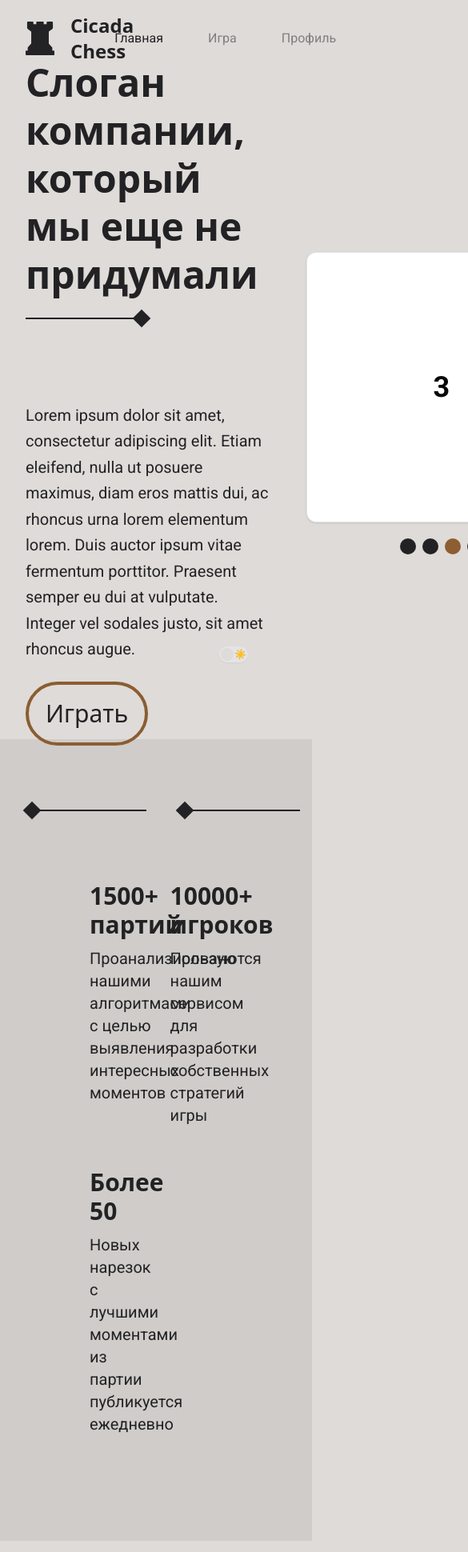
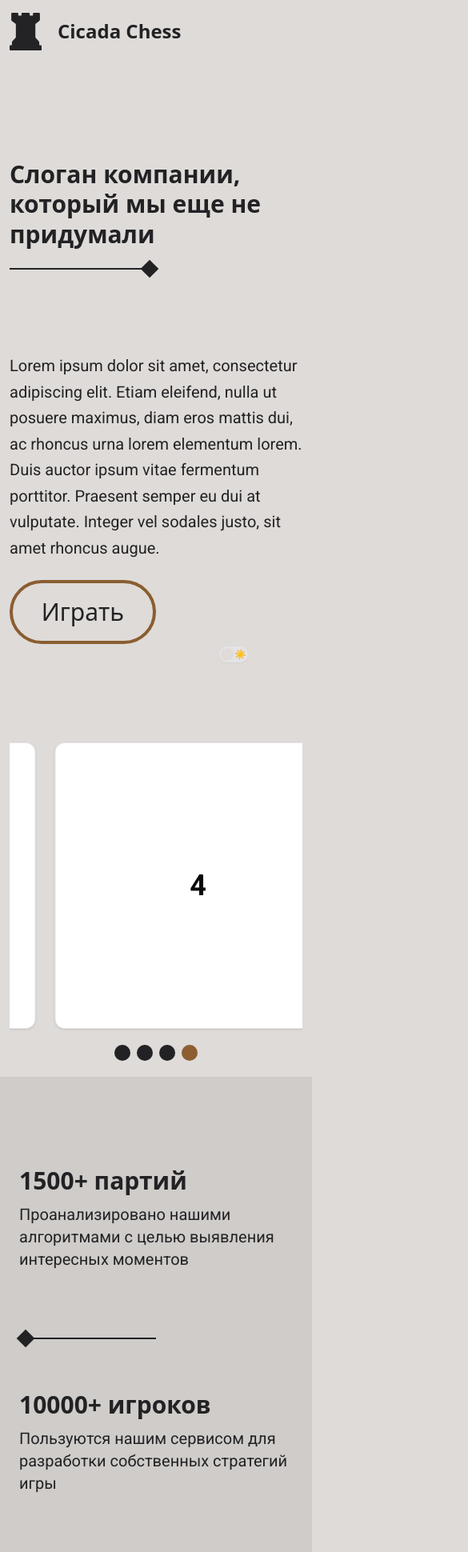
Before and after one commit to SmokingElk/cicada-frontend-mirror, a Next.js app: page / in a window 390 px wide. Shown: the top 1940 px of the page at 80% size, 585 px wide, since content can reach past the window. Built offline with nearby package versions, Linux system fonts and the light colour scheme.

Commit message:
Adaptive with broken info

```diff
--- a/src/components/(shared)/common/wrapper.tsx
+++ b/src/components/(shared)/common/wrapper.tsx
@@ -7,7 +7,7 @@ export default function Wrapper({ children, className }: WrapperProps) {
   return (
     <div
       className={cn(
-        "max-w-screen-xl px-8 sm:px-10 lg:px-16 mx-auto",
+        "max-w-screen-xl px-3 md:px-10 lg:px-16 mx-auto",
         className
       )}
     >
--- a/src/components/(shared)/framing/header.tsx
+++ b/src/components/(shared)/framing/header.tsx
@@ -6,10 +6,10 @@ import HeaderMenu from "@/components/(shared)/framing/headerMenu";
 
 export default function Header() {
 	return (
-		<header className="fixed top-0 left-0 right-0 h-[var(--header-height)] z-40 w-full bg-background">
+		<header className="fixed top-0 left-0 right-0 h-[var(--header-height)] z-40 w-full mx-auto bg-background">
 			<Wrapper className="flex flex-row items-center justify-between py-4">
 				<div className="flex items-center">
-					<Image src={logo} alt="Logo" width={40} height={36}/>
+					<Image src={logo} alt="Logo" className="h-1/3 md:h-auto" width={40} height={36}/>
 					<h1 className="text-2xl ml-5 font-bold">Cicada Chess</h1>
 				</div>
 				<HeaderMenu/>
--- a/src/components/(shared)/framing/headerMenu.tsx
+++ b/src/components/(shared)/framing/headerMenu.tsx
@@ -21,13 +21,13 @@ export default function Nav() {
         ? currentPath === highlight
         : currentPath.startsWith(highlight);
 
-    return `cursor-pointer px-3 py-2 rounded-md text-foreground transition-opacity ${
+    return `cursor-pointer px-3 py-2 m-0 rounded-md text-foreground transition-opacity text-sm md:text-base ${
       isActive ? "opacity-100" : "opacity-50 hover:opacity-100"
     }`;
   };
 
   return (
-    <nav className="h-full flex justify-center items-center space-x-8">
+    <nav className="hidden md:flex h-full justify-center items-center gap-0 md:gap-8 ">
       {headerMenuItems.map((link) => (
         <Link key={link.href} href={link.href} className={getClassName(link)}>
           {link.label}
--- a/src/components/(shared)/landing/landingPage.tsx
+++ b/src/components/(shared)/landing/landingPage.tsx
@@ -31,10 +31,10 @@ export default function LandingPage() {
 
   return (
     <>
-      <section className="h-screen flex items-center">
-        <Wrapper className="flex flex-row justify-between items-center gap-x-10">
-          <div className="w-1/2 flex flex-col justify-center space-y-6">
-            <h1 className="font-semibold text-5xl leading-tight">
+      <section className="h-auto md:h-screen flex items-center mb-5">
+        <Wrapper className="flex flex-col md:flex-row justify-between items-center gap-x-10">
+          <div className="w-full md:w-1/2 h-screen md:h-auto flex flex-col justify-center space-y-6">
+            <h1 className="font-semibold text-3xl md:text-5xl leading-tight">
               Слоган компании, который мы еще не придумали
             </h1>
             <LineSeparator />
@@ -49,32 +49,39 @@ export default function LandingPage() {
               <Link href="/game">Играть</Link>
             </Button>
           </div>
-          <div className="w-1/2">
+          <div className="w-full md:w-1/2">
             <LandingCarousel />
           </div>
         </Wrapper>
       </section>
       <section className="flex flex-col items-center w-full bg-muted">
         <Wrapper className={"mt-14"}>
-          <div className="flex flex-row justify-between gap-x-10 w-full">
+          <div className="hidden md:flex flex-row justify-between gap-x-10 w-full">
             <LineSeparator direction="left" className="flex-1" />
             <LineSeparator direction="left" className="flex-1" />
           </div>
-          <div className="flex flex-wrap justify-between items-start gap-y-8 mt-14 mb-28 mx-20">
+          <div
+              className="flex flex-col md:flex-row md:flex-wrap justify-between items-start gap-y-8 mt-14 mb-28 mx-3 md:mx-20">
             <LandingCard
                 title="1500+ партий"
                 description="Проанализировано нашими алгоритмами с целью выявления интересных моментов"
-              className="w-[45%]"
+                className="w-full md:w-[45%]"
             />
+            <div className="md:hidden gap-x-10 w-full">
+              <LineSeparator direction="left" className="flex-1"/>
+            </div>
             <LandingCard
                 title="10000+ игроков"
                 description="Пользуются нашим сервисом для разработки собственных стратегий игры"
-              className="w-[45%]"
+                className="w-full md:w-[45%]"
             />
+            <div className="md:hidden gap-x-10 w-full">
+              <LineSeparator direction="left" className="flex-1"/>
+            </div>
             <LandingCard
                 title="Более 50"
                 description="Новых нарезок с лучшими моментами из партии публикуется ежедневно"
-              className="w-[45%]"
+                className="w-full md:w-[45%]"
             />
           </div>
         </Wrapper>
@@ -83,9 +90,45 @@ export default function LandingPage() {
         <Wrapper className="w-full">
           <div className="mt-24 flex flex-col items-center w-full">
             <div
-              className={`grid grid-cols-[1fr_20px_1fr_20px_1fr] gap-y-8 justify-between w-full items-start justify-items-center`}
+                className={`md:hidden grid-col grid-cols-[1fr_20px_1fr_20px_1fr] gap-y-8 justify-between w-full items-start justify-items-center`}
             >
-              {features.reduce((acc, { description }, index) => {
+              {features.reduce((acc, {description, image}, index) => {
+                acc.push(
+                    <div key={index * 2} className="w-2/3 text-xl text-center">
+                      {description}
+                    </div>
+                );
+                acc.push(
+                    <div
+                        key={`feature_image_${index}`}
+                        className={`w-full h-[400px] relative`}
+                    >
+                      <Image
+                          src={image}
+                          alt="grid"
+                          layout="fill"
+                          objectFit="contain"
+                      />
+                    </div>
+                );
+
+                if (index != features.length - 1) {
+                  acc.push(
+                      <PointSeparator
+                          key={index * 2 + 1}
+                          width={"full"}
+                          height={20}
+                      />
+                  );
+                }
+
+                return acc;
+              }, [] as ReactNode[])}
+            </div>
+            <div
+                className={`hidden md:grid grid-cols-[1fr_20px_1fr_20px_1fr] gap-y-8 justify-between w-full items-start justify-items-center`}
+            >
+              {features.reduce((acc, {description}, index) => {
                 acc.push(
                     <div key={index * 2} className="w-2/3 text-xl text-center">
                       {description}
@@ -105,7 +148,7 @@ export default function LandingPage() {
                 return acc;
               }, [] as ReactNode[])}
 
-              {features.reduce((acc, { image }, index) => {
+              {features.reduce((acc, {image}, index) => {
                 acc.push(
                     <div
                         key={`feature_image_${index}`}
--- a/src/components/(shared)/profile/info/profileInfo.tsx
+++ b/src/components/(shared)/profile/info/profileInfo.tsx
@@ -17,13 +17,13 @@ export default function profileInfoContent() {
   return (
       <div className="flex gap-4 justify-stretch">
         <div className="w-full">
-        <div className="w-5/6">
+          <div className="w-full">
             <input
-            className="font-montserrat text-foreground text-4xl w-full bg-transparent outline-none font-semibold h-[70px]"
+                className="font-montserrat text-foreground text-2xl md:text-4xl w-full bg-transparent outline-none font-semibold h-[70px]"
                 value={username}
                 onChange={(e) => setUsername(e.target.value)}
             ></input>
-          <LineSeparator width={100} className="mt-0 mb-9" />
+            <LineSeparator width={100} className="mt-0 mb-9"/>
           </div>
 
           <div className="w-full text-xl text-foreground font-roboto mb-14">
@@ -36,7 +36,7 @@ export default function profileInfoContent() {
 
           <textarea
               className={cn(
-            "border-[2px] border-foreground w-full h-[260px] p-4 box-border",
+                  "border-[2px] border-foreground w-full h-[260px] p-4 box-border ",
                   "outline-none resize-none bg-transparent",
                   "font-main text-xl text-foreground"
               )}
@@ -45,7 +45,7 @@ export default function profileInfoContent() {
               onChange={(e) => setDescription(e.target.value)}
           ></textarea>
         </div>
-      <div className="w-full flex justify-center">
+        <div className="hidden w-full md:flex justify-center">
           <div className="w-[300px] h-[300px]">
             <Image
                 src={avatar}
@@ -57,6 +57,18 @@ export default function profileInfoContent() {
             />
           </div>
         </div>
+        <div className="md:hidden w-full flex justify-end">
+          <div className="w-[150px] h-[150px]">
+            <Image
+                src={avatar}
+                width={150}
+                height={150}
+                objectFit="cover"
+                alt="avatar"
+                className="rounded-full"
+            />
+          </div>
+        </div>
         </div>
         );
         }
--- a/src/components/(shared)/profile/stats/profileStats.tsx
+++ b/src/components/(shared)/profile/stats/profileStats.tsx
@@ -17,7 +17,7 @@ export default function ProfileStats() {
   ];
 
   return (
-    <div className="flex gap-5">
+    <div className="flex flex-col md:flex-row gap-5">
       <div className="w-full">
         <LineSeparator direction="left" width={100} />
 
@@ -41,7 +41,7 @@ export default function ProfileStats() {
           ))}
         </div>
       </div>
-      <div className="w-full">
+      <div className="w-full pt-4 md:pt-0">
         <LineSeparator direction="left" width={100} />
         <div className="w-2/3 mx-auto">
           <div className="font-montserrat font-semibold text-3xl text-foreground mb-9">
```
Lines whose indentation alone changed are shown as unchanged.
